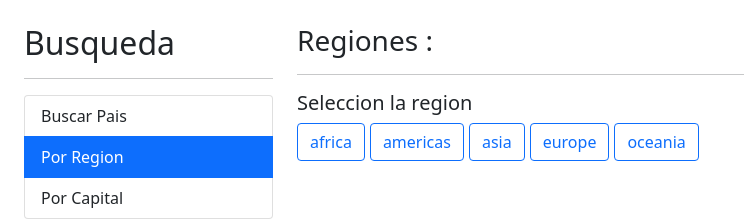
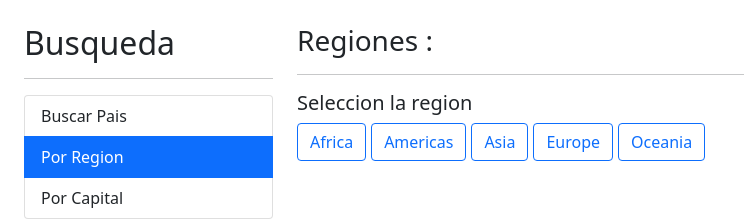
Before and after one commit to vprada25/CountriesApp, an Angular app: page /region in a window 1280 px wide. Shown: the top 221 px of the page, without its empty margins (0-744 px from the left). Built offline with nearby package versions, Linux system fonts and the light colour scheme.

Commit message:
feat(searRegion): add search region in component region.

```diff
--- a/src/app/countries/pages/region/region.component.html
+++ b/src/app/countries/pages/region/region.component.html
@@ -8,12 +8,20 @@
     'btn-primary': regionActive === data,
     'btn-ouline-primary': regionActive!==data
 }"  -->
+<!-- [class]="(data=== regionActive) ? 'btn btn-primary': 'btn btn-outline-primary'"  -->
 <div class="row">
     <div class="col">
-        <button *ngFor="let data of region"
-        class="btn btn-outline-primary"
-        (click)="activeRegion(data)">
-            {{data}}
+        <button *ngFor="let data of region" [class]="getClassCss(data)" (click)="activeRegion(data) "
+            (click)="search(data)">
+            {{data | titlecase}}
         </button>
     </div>
 </div>
+
+<div class="row">
+    <div class="col">
+        <div class="col" *ngIf="country.length > 0">
+            <app-country-table [country]="country"></app-country-table>
+        </div>
+    </div>
+</div>
--- a/src/app/countries/pages/region/region.component.ts
+++ b/src/app/countries/pages/region/region.component.ts
@@ -1,4 +1,7 @@
 import { Component } from '@angular/core';
+import { Observable } from 'rxjs';
+import { CountryService } from '../../service/country.service';
+import { Country } from '../../interfaces/countrie.interface';
 
 @Component({
   selector: 'app-region',
@@ -14,12 +17,35 @@ export class RegionComponent  {
 
   region: string[] = ['africa', 'americas', 'asia', 'europe', 'oceania'];
   regionActive: string= ''
+  country : Country[] = [];
 
-  constructor() { }
+  constructor(private countryService: CountryService) { }
 
   activeRegion (arg : string){
     this.regionActive = arg;
   }
 
+  getClassCss (arg: string):string{
+    return (arg=== this.regionActive) ? 'btn btn-primary': 'btn btn-outline-primary'
+  }
+
+
+  search(termino: string) {
+
+    this.countryService.searchRegion(termino)
+      .subscribe((res) => {
+        console.log(res)
+        this.country = res;
+
+      },
+        (error) => {
+
+          this.country = []
+        }
+
+      )
+  }
+
+
 
 }
```
